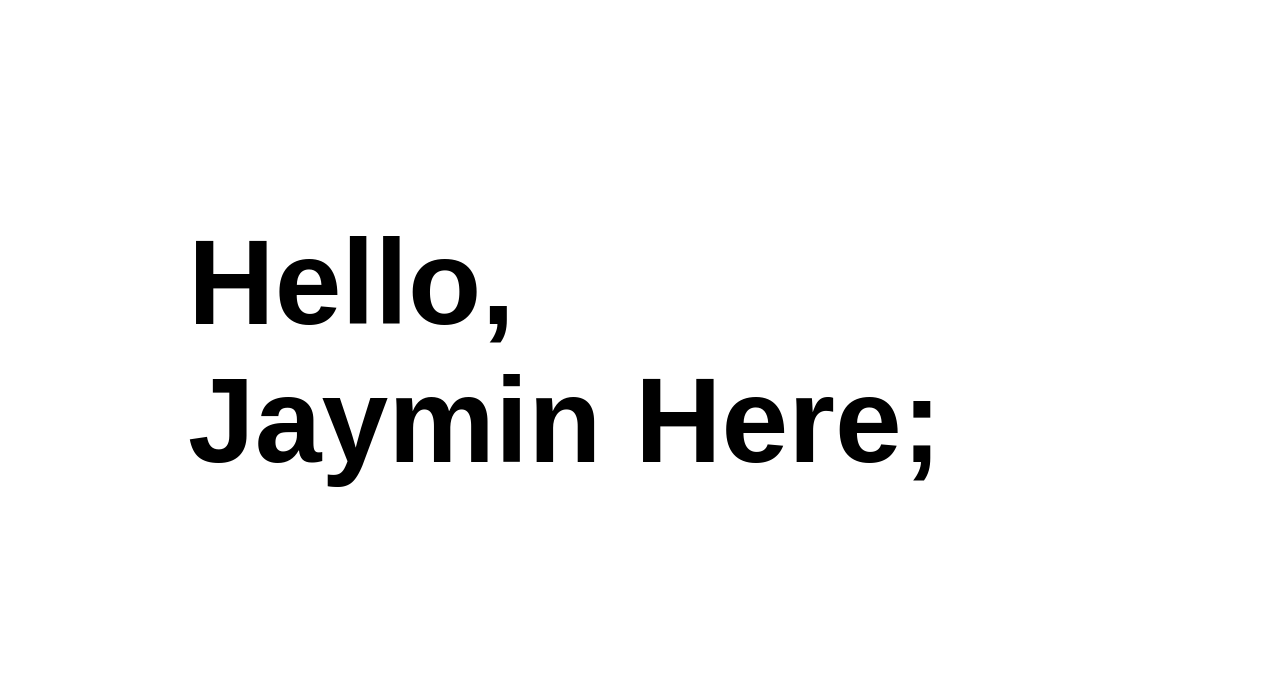
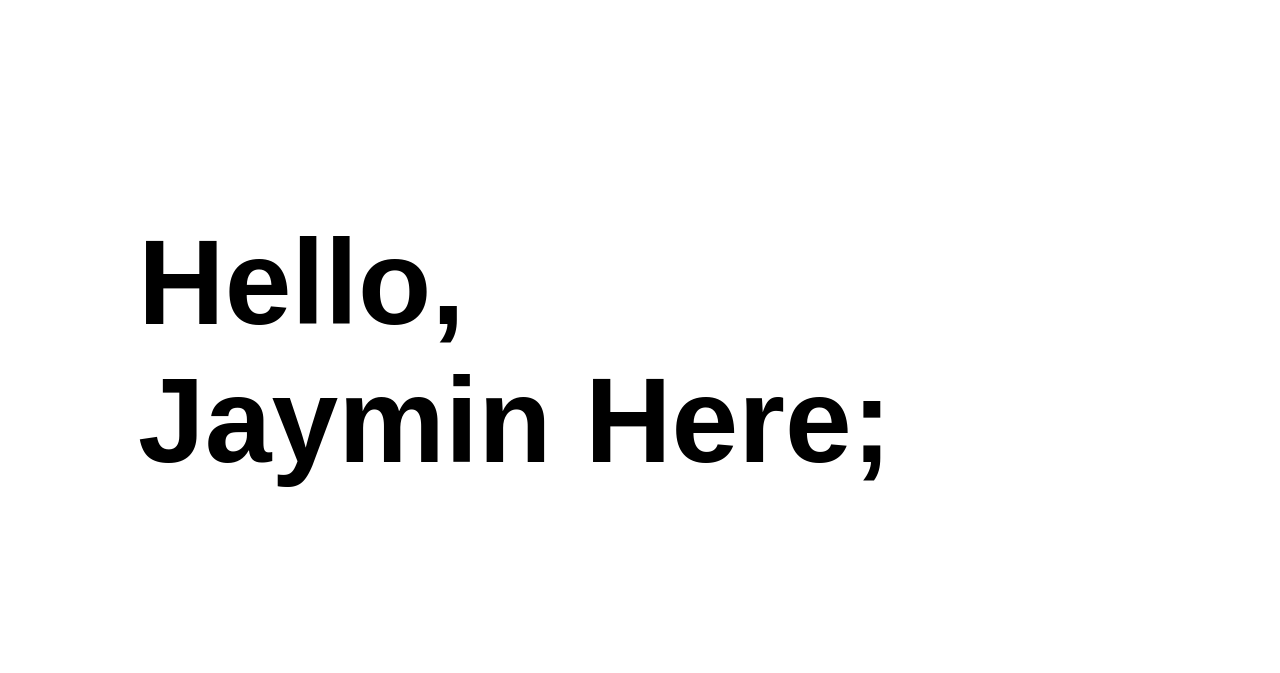
Before and after one commit to JayminSenpai2884/jaymin1.github.io, a plain HTML site: page index.html in a window 1280 px wide. Shown: the part 127-800 px from the top of the page. Drawn offline with Linux system fonts and the light colour scheme.

Commit message:
Add files via upload

```diff
--- a/style.css
+++ b/style.css
@@ -61,7 +61,7 @@ main .part1 h2 {
     font-size: 120px;
     color: black;
     padding-top: 100px;
-    padding-left: 150px;
+    padding-left: 100px;
 }
 
 main .part1 .bg2 {
```
